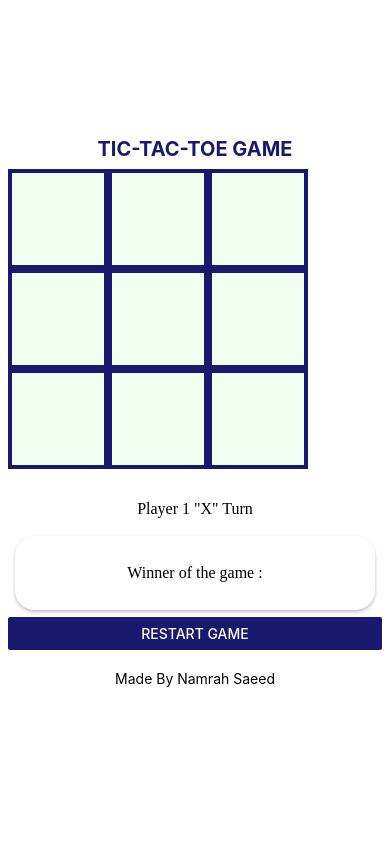
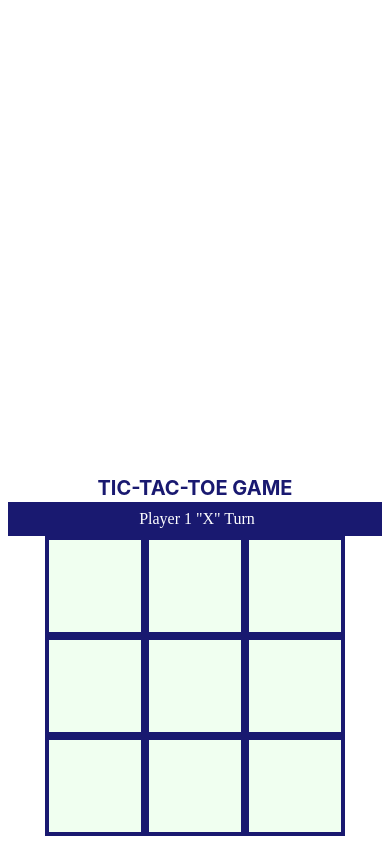
Before and after one commit to Namrah-99/Fetch-API-Task, a React Native app: screen / in a window 390 px wide. Built offline with nearby package versions, Linux system fonts and the light colour scheme.

Commit message:
Third commit

```diff
--- a/App.js
+++ b/App.js
@@ -1,10 +1,23 @@
 import { StatusBar } from "expo-status-bar";
 import React, { useState } from "react";
-import { Pressable, StyleSheet, Button, Text, View } from "react-native";
+import { Pressable, StyleSheet, Button, Text, View, Alert } from "react-native";
+import Modal from "react-native-modal";
 import { MaterialCommunityIcons as Icons } from "react-native-vector-icons";
+
 const singlearray = [0, 0, 0, 0, 0, 0, 0, 0, 0];
 
 export default function App() {
+  const [isModalVisible, setModalVisible] = useState(false);
+
+  const toggleModal = () => {
+    setModalVisible(!isModalVisible);
+  };
+  const showModal = () => {
+    setModalVisible(true);
+  };
+  const hideModal = () => {
+    setModalVisible(false);
+  };
   const [getB1, setB1] = useState("");
   const [getB2, setB2] = useState("");
   const [getB3, setB3] = useState("");
@@ -111,6 +124,7 @@ export default function App() {
     ) {
       setCurrentPlayer("");
       setOutput(' 1ST PLAYER "X"');
+      setModalVisible(true);
     } else if (
       (singlearray[0] === 2 && singlearray[1] === 2 && singlearray[2] === 2) ||
       (singlearray[0] === 2 && singlearray[4] === 2 && singlearray[8] === 2) ||
@@ -124,6 +138,7 @@ export default function App() {
     ) {
       setCurrentPlayer("");
       setOutput(' 2ND PLAYER "O"');
+      setModalVisible(true);
     } else if (
       singlearray[0] !== 0 &&
       singlearray[1] !== 0 &&
@@ -137,10 +152,12 @@ export default function App() {
     ) {
       setCurrentPlayer("");
       setOutput('NoOne is winner "DRAW GAME"');
+      setModalVisible(true);
     }
   };
 
   const restart = () => {
+    setModalVisible(false);
     setB1(""),
       setB2(""),
       setB3(""),
@@ -165,11 +182,38 @@ export default function App() {
 
   return (
     <View style={styles.container}>
+      <View style={{ flex: 1 }}>
+        <Modal
+          isVisible={isModalVisible}
+          animationType="slide"
+          transparent={true}
+        >
+          <View style={{ flex: 1 }}>
+            <View style={styles.modalview}>
+              <Text />
+              {"Winner of the game : "}
+              <Text />
+              <Text />
+              {getOutput}
+              <Text />
+            </View>
+            <Button
+              style={styles.buttontext}
+              color="midnightblue"
+              title="                        RESTART GAME                        "
+              onPress={restart}
+            >
+              {""}
+            </Button>
+          </View>
+        </Modal>
+      </View>
+
       <Text
         style={{
           textAlign: "center",
           fontWeight: "bold",
-          marginBottom: 8,
+          marginBottom: 2,
           fontSize: 20,
           color: "midnightblue",
         }}
@@ -177,68 +221,22 @@ export default function App() {
         TIC-TAC-TOE GAME
       </Text>
 
-      <View style={{ flexDirection: "row" }}>
-        <Pressable onPress={() => pressHandler(1)}>
-          <View style={styles.box}>
-            <Text style={styles.buttonText}>{getB1}</Text>
-          </View>
-        </Pressable>
-        <Pressable onPress={() => pressHandler(2)}>
-          <View style={styles.box}>
-            <Text style={styles.buttonText}>{getB2}</Text>
-          </View>
-        </Pressable>
-        <Pressable onPress={() => pressHandler(3)}>
-          <View style={styles.box}>
-            <Text style={styles.buttonText}>{getB3}</Text>
-          </View>
-        </Pressable>
-      </View>
-      <View style={{ flexDirection: "row" }}>
-        <Pressable onPress={() => pressHandler(4)}>
-          <View style={styles.box}>
-            <Text style={styles.buttonText}>{getB4}</Text>
-          </View>
-        </Pressable>
-        <Pressable onPress={() => pressHandler(5)}>
-          <View style={styles.box}>
-            <Text style={styles.buttonText}>{getB5}</Text>
-          </View>
-        </Pressable>
-        <Pressable onPress={() => pressHandler(6)}>
-          <View style={styles.box}>
-            <Text style={styles.buttonText}>{getB6}</Text>
-          </View>
-        </Pressable>
-      </View>
-      <View style={{ flexDirection: "row" }}>
-        <Pressable onPress={() => pressHandler(7)}>
-          <View style={styles.box}>
-            <Text style={styles.buttonText}>{getB7}</Text>
-          </View>
-        </Pressable>
-        <Pressable onPress={() => pressHandler(8)}>
-          <View style={styles.box}>
-            <Text style={styles.buttonText}>{getB8}</Text>
-          </View>
-        </Pressable>
-        <Pressable onPress={() => pressHandler(9)}>
-          <View style={styles.box}>
-            <Text style={styles.buttonText}>{getB9}</Text>
-          </View>
-        </Pressable>
-      </View>
-      <View></View>
+      <View>
         <View
-        style={[
-          { justifyContent: "center", padding: "3%", alignItems: "center" },
-        ]}
+          style={{
+            flexDirection: "row",
+            alignItems: "center",
+            justifyContent: "center",
+            backgroundColor: "midnightblue",
+            color: "white",
+            padding: 8,
+          }}
         >
           <Text
             style={[
               {
                 fontWeight: "bold",
-              margin: 10,
+                margin: 2,
                 fontSize: "22",
                 justifyContent: "center",
               },
@@ -252,28 +250,76 @@ export default function App() {
             : ""}
           <Text />
         </View>
-      <View style={styles.modalview}>
-        <Text />
-        {"Winner of the game : "}
-
-        <Text />
-        <Text />
-        {getOutput}
-        <Text />
+        <View
+          style={{
+            flexDirection: "row",
+            alignItems: "center",
+            justifyContent: "center",
+          }}
+        >
+          <Pressable onPress={() => pressHandler(1)}>
+            <View style={styles.box}>
+              <Text>{getB1}</Text>
             </View>
-      <View>
-        <Button
-          style={{ margin: 20 }}
-          color="midnightblue"
-          title=" RESTART GAME "
-          onPress={restart}
+          </Pressable>
+          <Pressable onPress={() => pressHandler(2)}>
+            <View style={styles.box}>
+              <Text>{getB2}</Text>
+            </View>
+          </Pressable>
+          <Pressable onPress={() => pressHandler(3)}>
+            <View style={styles.box}>
+              <Text>{getB3}</Text>
+            </View>
+          </Pressable>
+        </View>
+        <View
+          style={{
+            flexDirection: "row",
+            alignItems: "center",
+            justifyContent: "center",
+          }}
         >
-          {" "}
-        </Button>
+          <Pressable onPress={() => pressHandler(4)}>
+            <View style={styles.box}>
+              <Text>{getB4}</Text>
             </View>
-      <Text style={{ textAlign: "center", margin: 20 }}>
-        Made By Namrah Saeed
-      </Text>
+          </Pressable>
+          <Pressable onPress={() => pressHandler(5)}>
+            <View style={styles.box}>
+              <Text>{getB5}</Text>
+            </View>
+          </Pressable>
+          <Pressable onPress={() => pressHandler(6)}>
+            <View style={styles.box}>
+              <Text>{getB6}</Text>
+            </View>
+          </Pressable>
+        </View>
+        <View
+          style={{
+            flexDirection: "row",
+            alignItems: "center",
+            justifyContent: "center",
+          }}
+        >
+          <Pressable onPress={() => pressHandler(7)}>
+            <View style={styles.box}>
+              <Text>{getB7}</Text>
+            </View>
+          </Pressable>
+          <Pressable onPress={() => pressHandler(8)}>
+            <View style={styles.box}>
+              <Text>{getB8}</Text>
+            </View>
+          </Pressable>
+          <Pressable onPress={() => pressHandler(9)}>
+            <View style={styles.box}>
+              <Text>{getB9}</Text>
+            </View>
+          </Pressable>
+        </View>
+      </View>
       <StatusBar style="auto" />
     </View>
   );
@@ -286,11 +332,16 @@ const styles = StyleSheet.create({
     backgroundColor: "#ecf0f1 ",
     padding: 8,
   },
+  buttontext: {
+    margin: 2,
+
+    alignItems: "center",
+  },
   modalview: {
-    margin: 7,
+    margin: 2,
     backgroundColor: "white",
     borderRadius: 20,
-    padding: 28,
+    padding: 8,
     alignItems: "center",
     shadowColor: "#000",
     shadowOpacity: 0.25,
```
Lines whose indentation alone changed are shown as unchanged.
